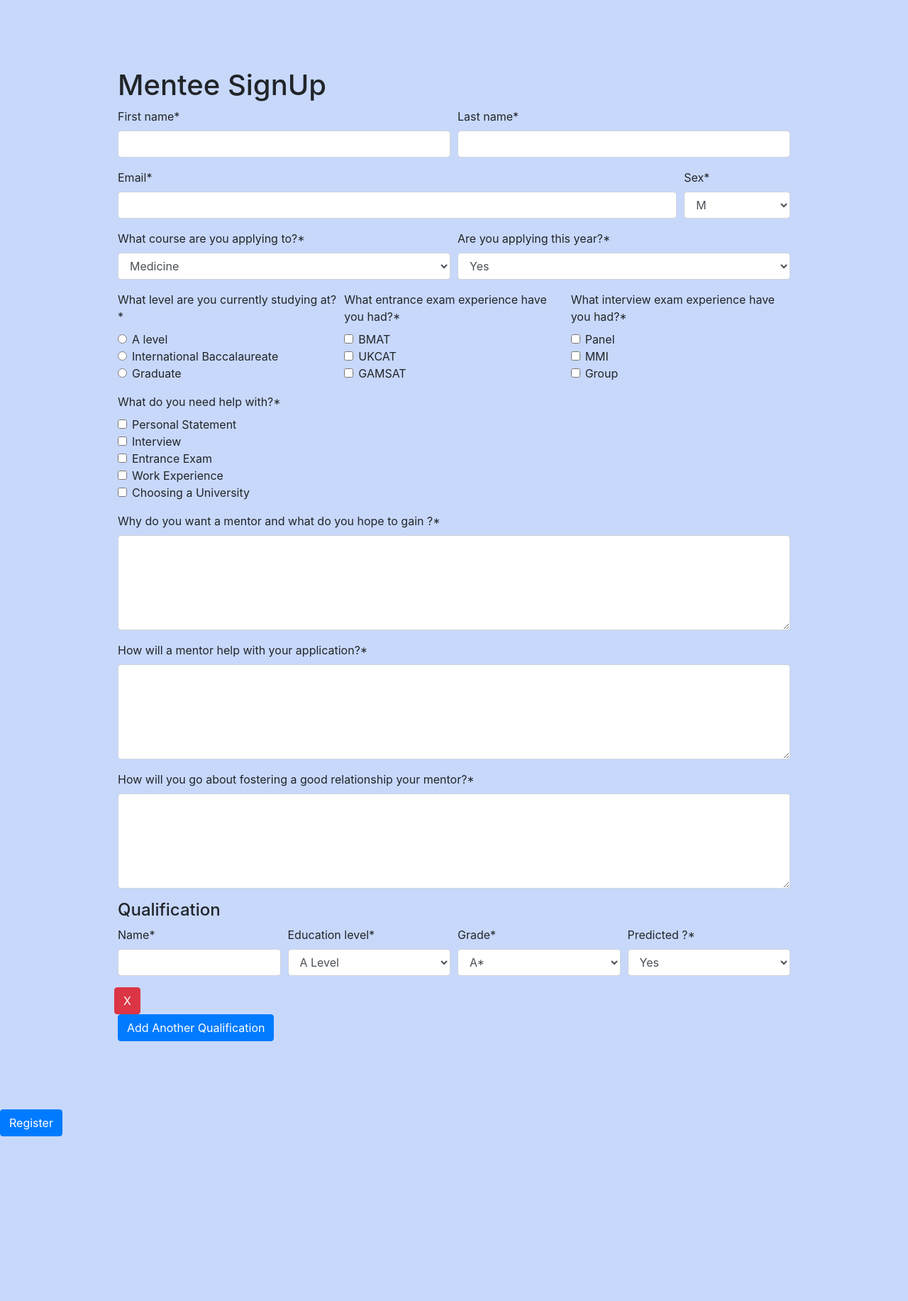
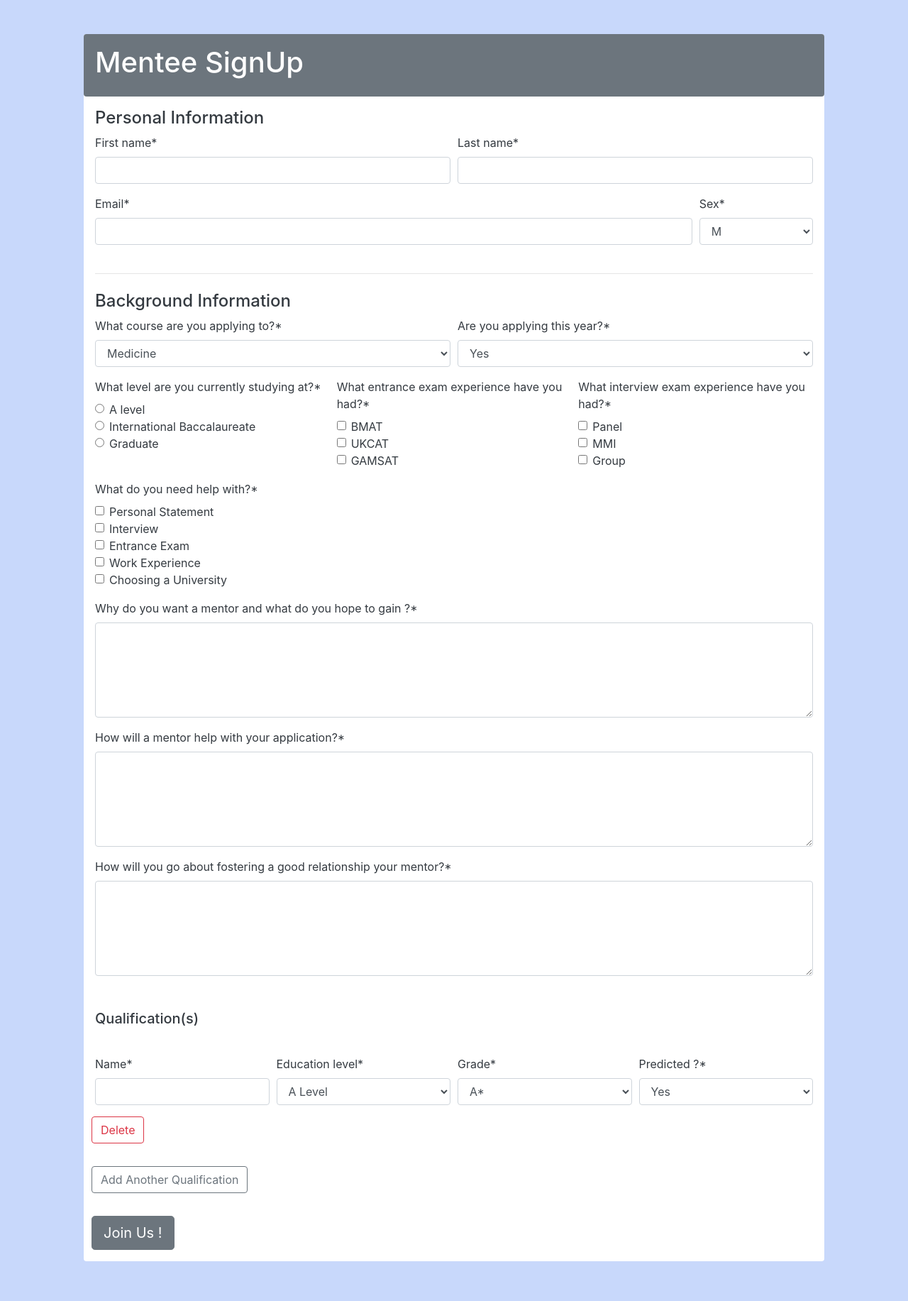
Before and after one commit to Dmani871/ACMM, a Django app: page /mentee/signup in a window 1280 px wide. Shown: the whole page at 71% size. Before the commit the page ends 1601 px from the top, so only its background shows below. Run offline with Django 3.2, Linux system fonts and the light colour scheme; some libraries are stand-ins or nearby versions.

Commit message:
Styled Mentor Application

```diff
--- a/ACMM/mentorship/forms.py
+++ b/ACMM/mentorship/forms.py
@@ -53,6 +53,7 @@
 EDUCATION_LEVEL_CHOICES = [
     ("A Level", 'A Level'),
     ("A/S Level", 'A/S Level'),
+    ('International Baccalaureate', 'International Baccalaureate'),
     ("Undergraduate", 'Undergraduate'),
     ("Masters", 'Masters'),
     ("Doctorate", 'Doctorate')
--- a/ACMM/mentorship/templates/mentee_signup.html
+++ b/ACMM/mentorship/templates/mentee_signup.html
@@ -1,10 +1,13 @@
 {% extends 'base.html' %} {% load crispy_forms_tags %} {% block content %}
-<div class="container p-5">
+<div class ="mb-2 bg-white text-dark rounded">
+  <div class="p-3 bg-secondary text-white rounded">
+    <h1>Mentee SignUp</h1>
+  </div>
 
-
-<h1>Mentee SignUp</h1>
 <form id="profile-form" method="post">
   {% csrf_token %}
+  <div class=" p-3">
+    <h4>Personal Information</h4>
     <div class="form-row">
       <div class="form-group col-md-6 mb-0">
         {{ form.first_name|as_crispy_field }}
@@ -21,7 +24,8 @@
         {{ form.sex|as_crispy_field }}
       </div>
     </div>
-
+    <hr class="my-4">
+  <h4>Background Information</h4>
   <div class="form-row">
     <div class="form-group col-md-6 mb-0">
       {{ form.course|as_crispy_field }}
@@ -47,14 +51,15 @@
   {{ form.mentor_need|as_crispy_field }}
   {{ form.mentor_help|as_crispy_field }}
   {{ form.mentor_relationship|as_crispy_field }}
+  </div>
+
 
   <div id="qualification-container">
+    <h5 class="p-3">Qualification(s)</h5>
     {{qualification_formset.management_form |crispy}}
   {% for form in qualification_formset %}
-  <div class="form-row qualification-form">
-    <div class="form-group col-md-12 mb-0">
-      <h4>Qualification</h4>
-    </div>
+  <div class="form-row qualification-form p-3">
+
       <div class="form-group col-md-3 mb-0">
         {{ form.name|as_crispy_field }}
       </div>
@@ -70,15 +75,17 @@
         {{ form.predicted|as_crispy_field }}
       </div>
 
-      <button class="align-self-center btn btn-danger delete-qualification-form" type="button">X</button>
+      <button class="align-self-center btn btn-outline-danger btn-xs delete-qualification-form" type="button">Delete</button>
     </div>
     {% endfor %}
   </div>
-  <button id="add-qualification-form"  class="align-self-center btn btn-primary" type="button">Add Another Qualification</button>
+  <div class="form-row p-3">
+    <button id="add-qualification-form"  class="align-middle btn btn-outline-secondary" type="button">Add Another Qualification</button>
+ </div>
 
+  <div class="form-row p-3">
+    <button type="submit" class="btn btn-secondary btn-lg">Join Us !</button>
   </div>
-  </div>
-  <button type="submit" class="btn btn-primary">Register</button>
 </form>
 </div>
 <script>
```
Lines whose indentation alone changed are shown as unchanged.
